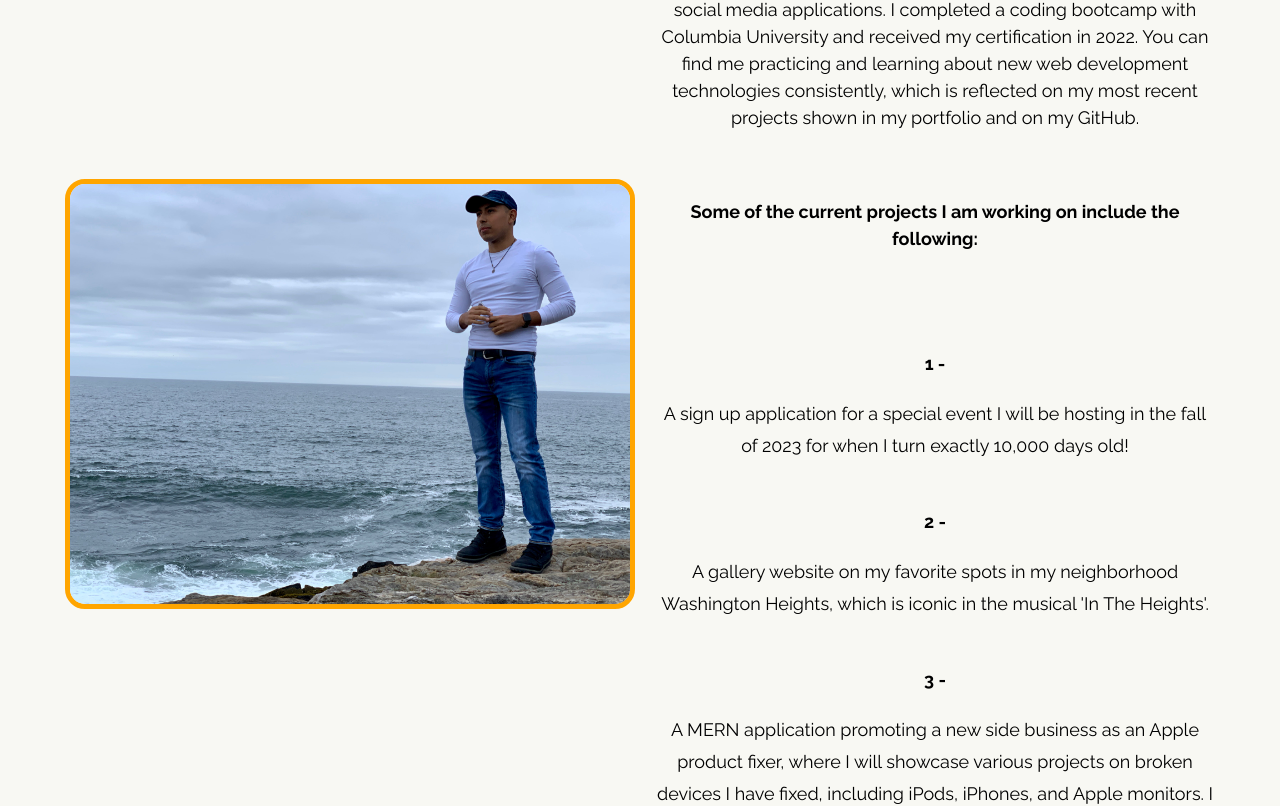
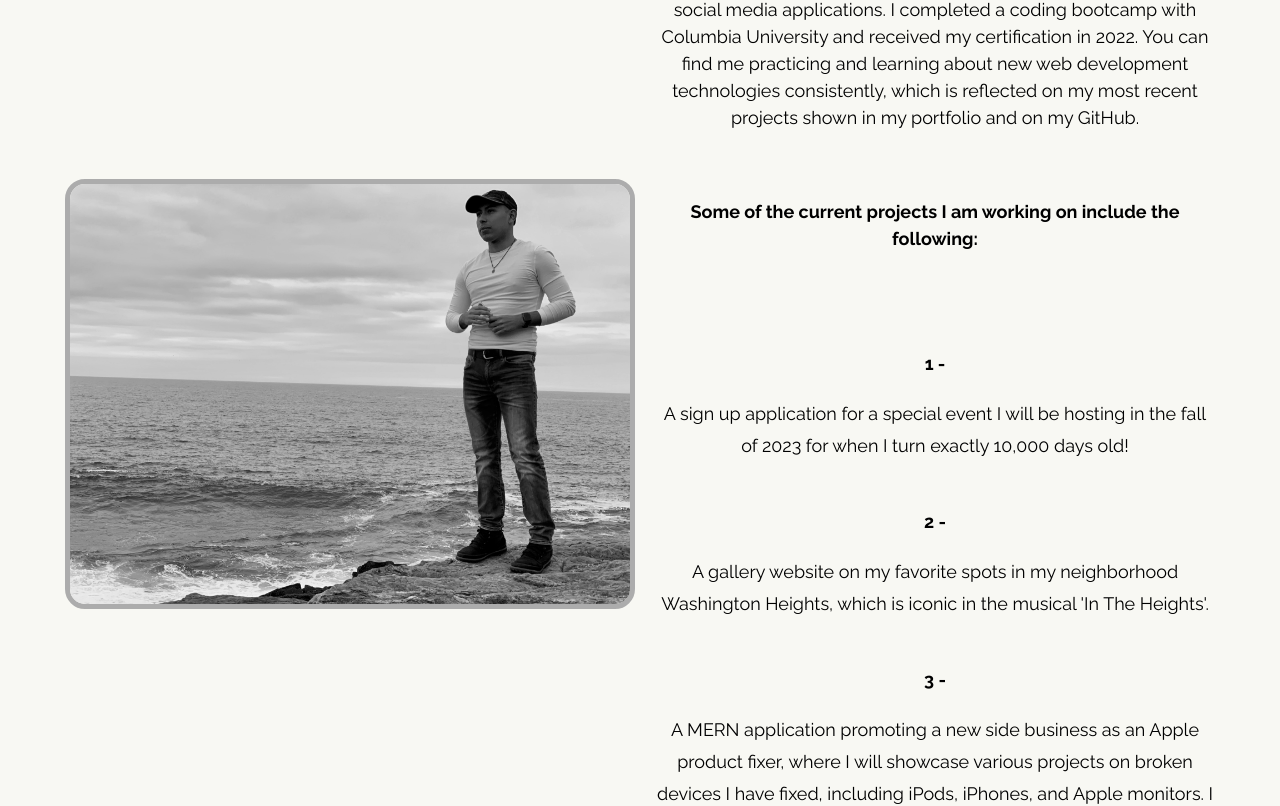
Before and after one commit to cesarsiguencia/my-react-portfolio, a React (Create React App) app: page /my-react-portfolio/aboutme in a window 1280 px wide. Shown: the part 398-1204 px from the top of the page. Built offline with nearby package versions, Linux system fonts and the light colour scheme.

Commit message:
added grayscale effect on profile images

```diff
--- a/src/App.css
+++ b/src/App.css
@@ -350,6 +350,8 @@ body{
 .profile {
   border-radius: 20px;
   border: orange 5px solid;
+  filter: grayscale(100%);
+  transition: ease-in-out 0.5s
 }
 
 /* About Me - Carousels CSS ------------ */
@@ -543,7 +545,7 @@ h4, h5{
   }
 
   .profile{
-    width: 90%
+    width: 90%;
   }
 
   .skills{
--- a/src/App.js
+++ b/src/App.js
@@ -65,6 +65,22 @@ function App() {
 
   const [currentPage, setCurrentPage] = useState(pages)
 
+
+
+  function grayScaleLoad(){
+    const image = document.querySelector('.profile')
+
+    if(image){
+      const theBody = document.querySelector('.App-body')
+      theBody.addEventListener("mouseover", ()=>{
+        image.style = 'filter: grayscale(0%)'
+      })
+    }
+
+
+
+  }
+
   return (
     <Router >
       {
@@ -86,7 +102,7 @@ function App() {
                 setCurrentPage={setCurrentPage}
                 currentPage={currentPage}
               ></Header>
-              <div className="App-body">
+              <div className="App-body" onLoad={grayScaleLoad}>
                 <Routes>
                   <Route
                     path="/my-react-portfolio"
```
